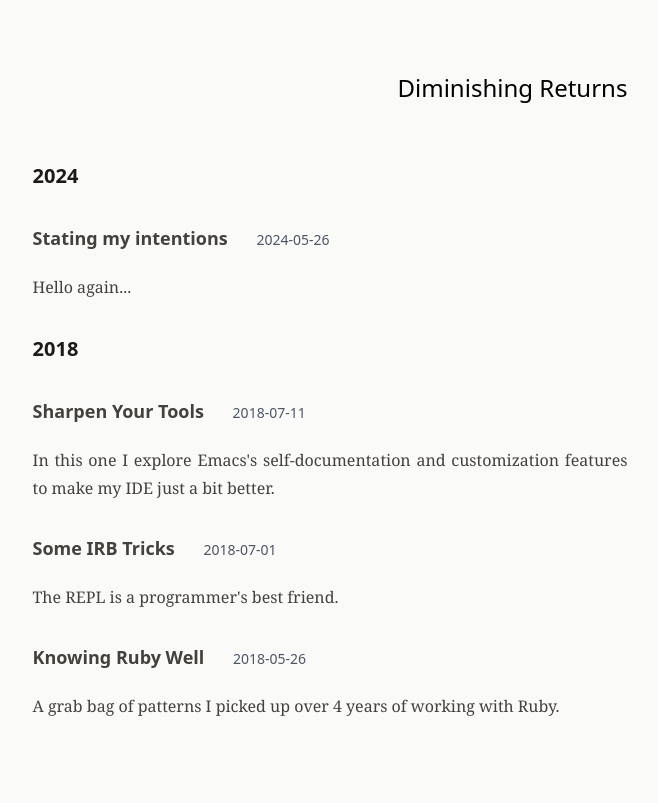
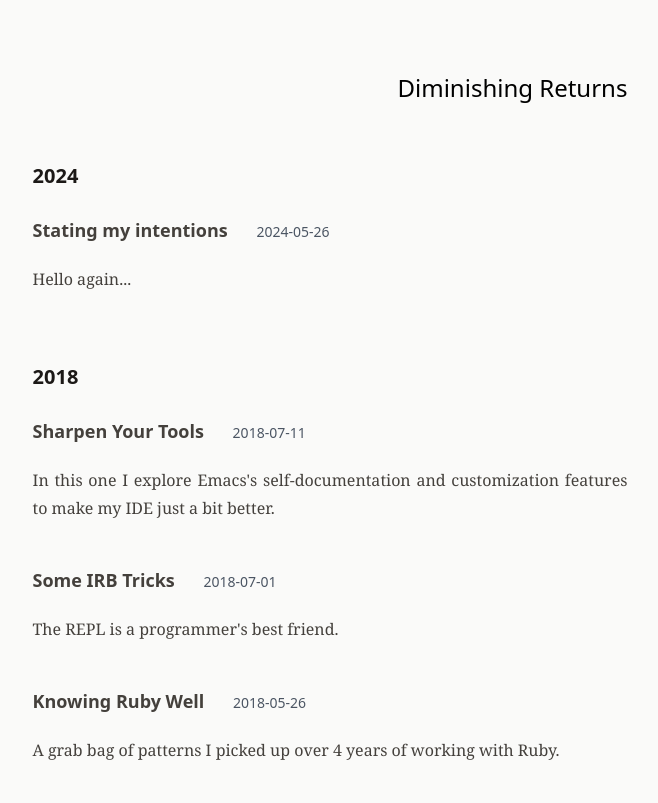
Before and after one commit to vlymar/vlymar.github.io, an Astro site: page /blog in a window 1280 px wide. Shown: the whole page, without its empty margins (310-968 px from the left). Built offline with nearby package versions, Linux system fonts and the light colour scheme; Astro itself is replaced by a stand-in of ours.

Commit message:
fix: improve index spacing

```diff
--- a/src/pages/blog/index.astro
+++ b/src/pages/blog/index.astro
@@ -23,10 +23,10 @@
 
 <BaseLayout pageTitle={pageTitle} >
     {Object.entries(blogPostsByYear).sort((a, b) => Number(b[0]) - Number(a[0])).map(([year, posts]) => (
-        <div>
-            <h3>{year}</h3>
+        <div class="pb-1">
+            <h3 class="">{year}</h3>
                 {posts.map((post: any) => (
-                    <div class="my-8">
+                    <div class="py-3">
                         <a href={`/blog/${post.slug}`} class="text-stone-700 text-lg font-bold no-underline hover:underline">
                             {post.data.title}
                         </a>
```
